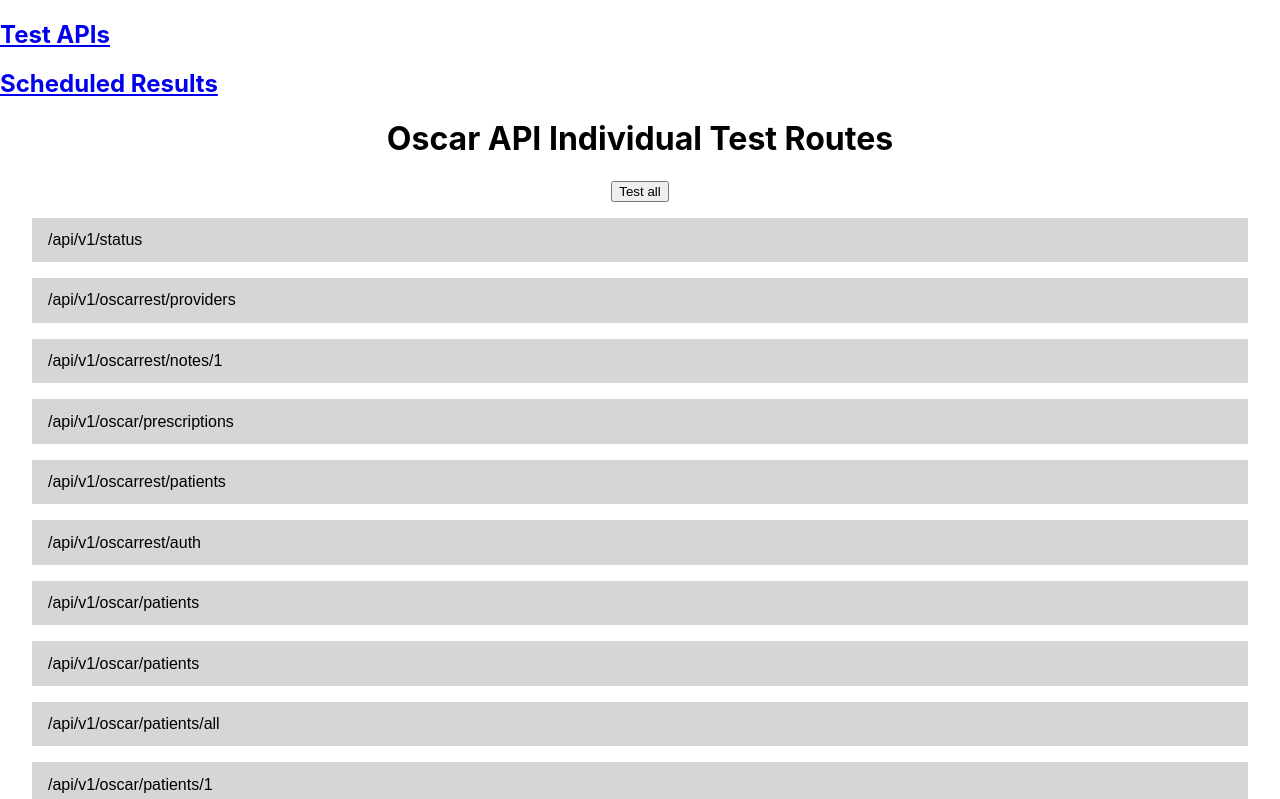
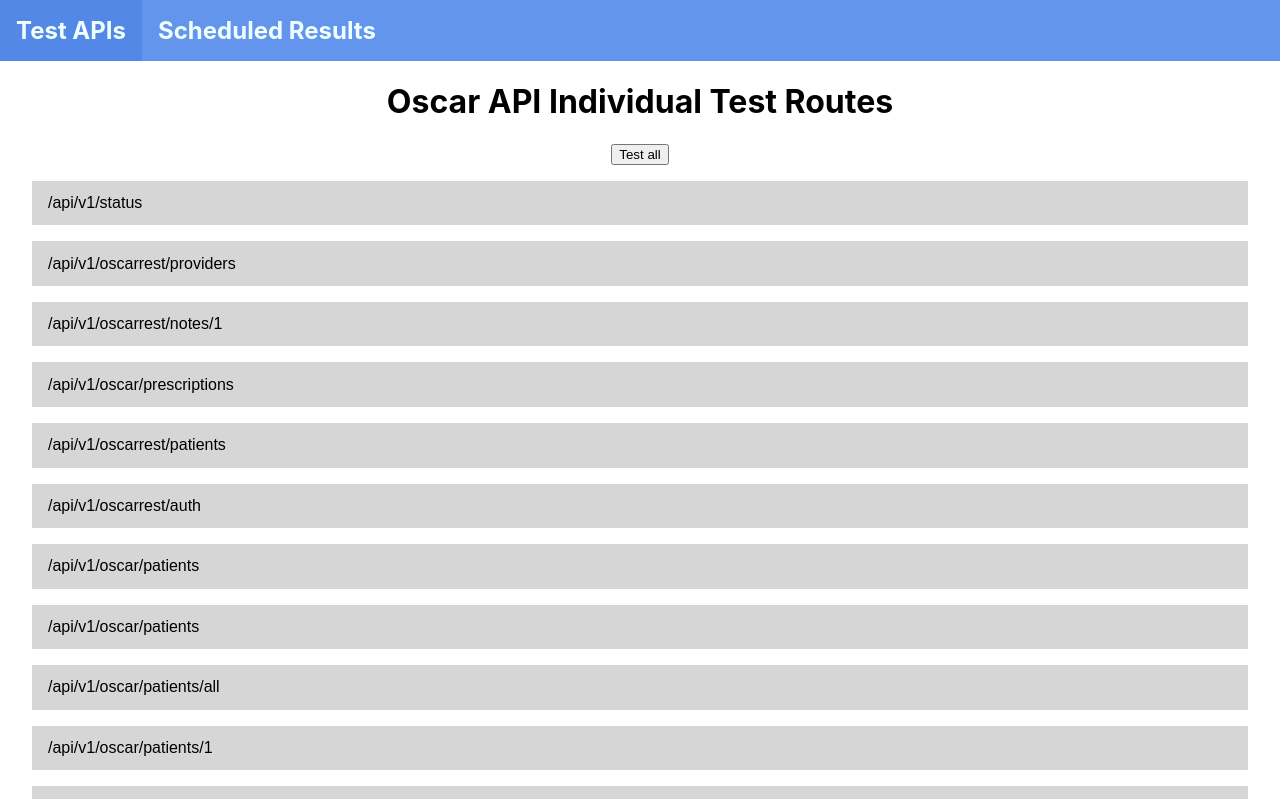
Before and after one commit to stephanmajor12/oscar-api-test-runner, a React (Create React App) app: page / in a window 1280 px wide. Shown: the top 799 px of the page. Built offline with nearby package versions, Linux system fonts and the light colour scheme.

Commit message:
Style nav, create status box component. General styling.

```diff
--- a/src/components/IndependentTestResults/apiitem.jsx
+++ b/src/components/IndependentTestResults/apiitem.jsx
@@ -1,5 +1,6 @@
 import { React, useCallback, useEffect, useState } from "react";
 import axios from "axios";
+import StatusBox from "../statusbox";
 import "./css/listitem.css";
 
 const apiVersion = [
@@ -56,11 +57,9 @@
       >
         <div className="button-contents">
           <h2>{api.url}</h2>
-          {response.status ? (
-            <div className="pass-fail-container">
-              <h2 className="passes info-box">{response.status} </h2>
-            </div>
-          ) : null}
+          <div className="pass-fail-container">
+            <StatusBox response={response} />
+          </div>
         </div>
       </button>
 
--- a/src/components/Nav/css/nav.css
+++ b/src/components/Nav/css/nav.css
@@ -0,0 +1,19 @@
+nav {
+  background-color: cornflowerblue;
+  position: sticky;
+  top: 0;
+  display: flex;
+}
+
+nav h1 {
+  color: azure;
+  margin: 1rem;
+}
+
+.link-item {
+  text-decoration: none;
+}
+
+.link-item:hover {
+  background-color: rgb(84, 136, 231);
+}
--- a/src/components/Nav/nav.jsx
+++ b/src/components/Nav/nav.jsx
@@ -1,13 +1,15 @@
 import { React } from "react";
 import { Link } from "react-router-dom";
+
+import "./css/nav.css";
 
 export default function Nav() {
   return (
     <nav>
-      <Link to="/">
+      <Link to="/" className="link-item">
         <h1>Test APIs</h1>
       </Link>
-      <Link to="/scheduled">
+      <Link to="/scheduled" className="link-item">
         <h1>Scheduled Results</h1>
       </Link>
     </nav>
--- /dev/null
+++ b/src/components/statusbox.jsx
@@ -0,0 +1,14 @@
+import { React } from "react";
+
+export default function StatusBox(props) {
+  const { response } = props;
+  return (
+    <div>
+      {response.status < 300 ? (
+        <h2 className="passes info-box">{response.status} </h2>
+      ) : (
+        <h2 className="fails info-box">{response.status} </h2>
+      )}
+    </div>
+  );
+}
```
